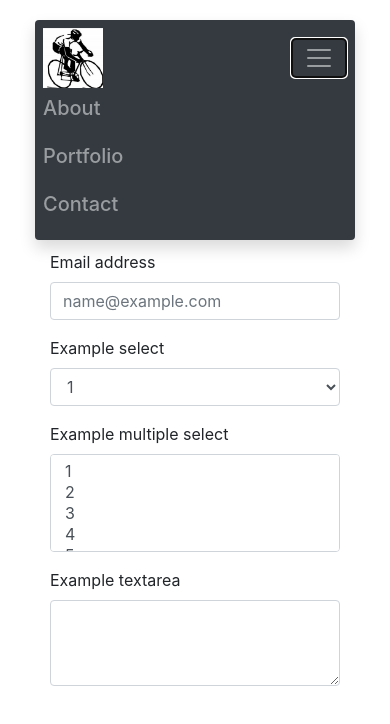
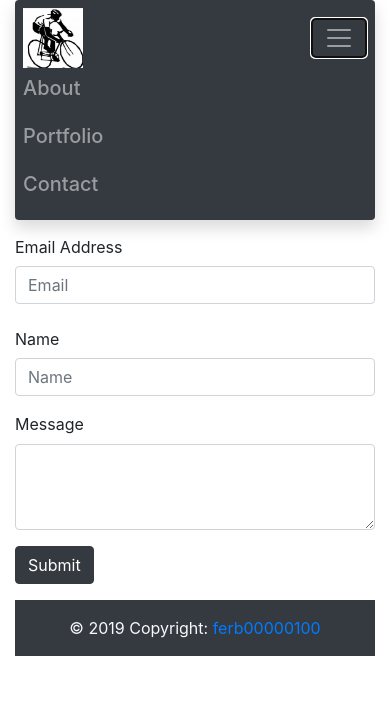
Before and after one commit to ferb00000100/Bootstrap-Portfolio, a plain HTML site: page contact.html in a window 390 px wide. Both pictures are taken after a click on the button "Toggle navigation". Drawn offline with nearby package versions, Linux system fonts and the light colour scheme.

Commit message:
added responsive portfolio.html and contact.html added footer Need to adjust contat.html footer to be at the bottom of the page.

```diff
--- a/assets/css/style.css
+++ b/assets/css/style.css
@@ -1,32 +1,6 @@
 
-body {
-    margin: 20px;
-    /*background-color: lightgrey;*/
-}
-
-.my-jumbtron {
-    background-color: darkgreen;
-}
-.my-container {
-    border: 1px solid;
-}
-.my-row {
-    border: 2px solid blue;
-    height: 300px;
-}
-.my-col {
-    border: 2px dotted;
-    height: 100px;
-}
-
-.top-margin {
-    margin-top: 10px;
-}
-.left-margin {
-    margin-left: 10px;
-}
-.my-padding {
-    padding: 3px;
+.full-heigth {
+    height: 100%;
 }
 .auto-center {
     margin: auto;
@@ -36,7 +10,9 @@ body {
     width: 175px;
 }
 
-
+.img-center {
+    text-align:center
+}
 
 /*Extra small devices –Phones (< 768px)*/
 /*Small devices – Tablets (>= 768px)*/
--- a/contact.html
+++ b/contact.html
@@ -2,6 +2,7 @@
 <html lang="en">
 <head>
 	<meta charset="UTF-8">
+	<meta name="viewport" content="width=device-width, initial-scale=1" />
 	<title>Grid</title>
 	<link rel="stylesheet" href="https://stackpath.bootstrapcdn.com/bootstrap/4.3.1/css/bootstrap.min.css" integrity="sha384-ggOyR0iXCbMQv3Xipma34MD+dH/1fQ784/j6cY/iJTQUOhcWr7x9JvoRxT2MZw1T" crossorigin="anonymous">
 	<link rel="stylesheet" href="assets/css/style.css" type="text/css">
@@ -12,51 +13,61 @@
 <body>
 
 <div class="container">
-	<nav class="navbar navbar-toggleable-md navbar-expand-lg navbar-dark bg-dark shadow p-2 mb rounded" style="padding: 1px; width: 100%">
+	<nav class="navbar col-md-12 navbar-toggleable-md navbar-expand-lg navbar-dark bg-dark shadow p-2 mb rounded" style="padding: 1px; width: 100%">
 		<img src="assets/images/cycling_pic.png" alt="brand_pic" width="60px" height="60px">
-		<button id="nav-btn" class="navbar-toggler navbar-toggler-right" type="button" data-toggle="collapse" data-target="#navbarDiv" aria-expanded="false" aria-label="Toggle navigation">
+
+		<button id="nav-btn" class="navbar-toggler navbar-toggler-right" type="button" data-toggle="collapse" data-target="#navbarSupportedContent" aria-expanded="false" aria-label="Toggle navigation">
 			<span class="navbar-toggler-icon"></span>
 		</button>
+
 		<div class="container">
-			<div class="collapse navbar-collapse" id="navbarDiv">
-				<div class="navbar-nav mr-auto">
-					<a class="nav-link navLink" href="index.html"><h5>About</h5></a>
-					<a class="nav-link navLink" href="portfolio.html"><h5>Portfolio</h5></a>
-					<a class="nav-link navLink" href="contact.html"><h5>Contact</h5></a>
-				</div>
+			<div class="collapse navbar-collapse" id="navbarSupportedContent">
+				<ul class="navbar-nav mr-auto">
+					<li class="nav-item">
+						<a class="nav-link" href="index.html"><h5>About</h5></a>
+					</li>
+					<li class="nav-item">
+						<a class="nav-link" href="portfolio.html"><h5>Portfolio</h5></a>
+					</li>
+					<a class="nav-link" href="contact.html"><h5>Contact</h5></a>
+					</li>
+				</ul>
 			</div>
 		</div>
 	</nav>
+</div>
 
-	<div class="container">
-<form>
-	<div class="form-group top-margin">
-		<label for="exampleFormControlInput1">Email address</label>
-		<input type="email" class="form-control" id="exampleFormControlInput1" placeholder="name@example.com">
+<div class="container full-heigth">
+	<form>
+		<div class="form-group row mt-2">
+			<label for="inputEmail3" class="col-sm-2 col-form-label">Email Address</label>
+			<div class="col-sm-10">
+				<input type="email" class="form-control" id="inputEmail3" placeholder="Email">
+			</div>
+		</div>
+		<div class="form-group row">
+			<label for="inputName3" class="col-sm-2 col-form-label">Name</label>
+			<div class="col-sm-10">
+				<input type="password" class="form-control" id="inputName3" placeholder="Name">
+			</div>
+		</div>
+		<div class="form-group">
+			<label for="exampleFormControlTextarea1">Message</label>
+			<textarea class="form-control" id="exampleFormControlTextarea1" rows="3"></textarea>
+		</div>
+		<div class="form-group row">
+			<div class="col-sm-10">
+				<button onclick="alert('You pressed the button!')" type="submit" class="btn btn-dark">Submit</button>
+			</div>
+		</div>
+	</form>
+	<div>
+		<footer class="page-footer font-small blue">
+			<div class="footer-copyright text-center bg-dark text-light py-3">© 2019 Copyright:
+				<a href="https://ferb00000100.github.io">ferb00000100 </a>
+			</div>
+		</footer>
 	</div>
-	<div class="form-group">
-		<label for="exampleFormControlSelect1">Example select</label>
-		<select class="form-control" id="exampleFormControlSelect1">
-			<option>1</option>
-			<option>2</option>
-			<option>3</option>
-			<option>4</option>
-			<option>5</option>
-		</select>
-	</div>
-	<div class="form-group">
-		<label for="exampleFormControlSelect2">Example multiple select</label>
-		<select multiple class="form-control" id="exampleFormControlSelect2">
-			<option>1</option>
-			<option>2</option>
-			<option>3</option>
-			<option>4</option>
-			<option>5</option>
-		</select>
-	</div>
-	<div class="form-group">
-		<label for="exampleFormControlTextarea1">Example textarea</label>
-		<textarea class="form-control" id="exampleFormControlTextarea1" rows="3"></textarea>
-	</div>
-</form>
 </div>
+</body>
+</html>
```
Also changed, not shown: index.html (+14 -8 lines), portfolio.html (+41 -47 lines).
